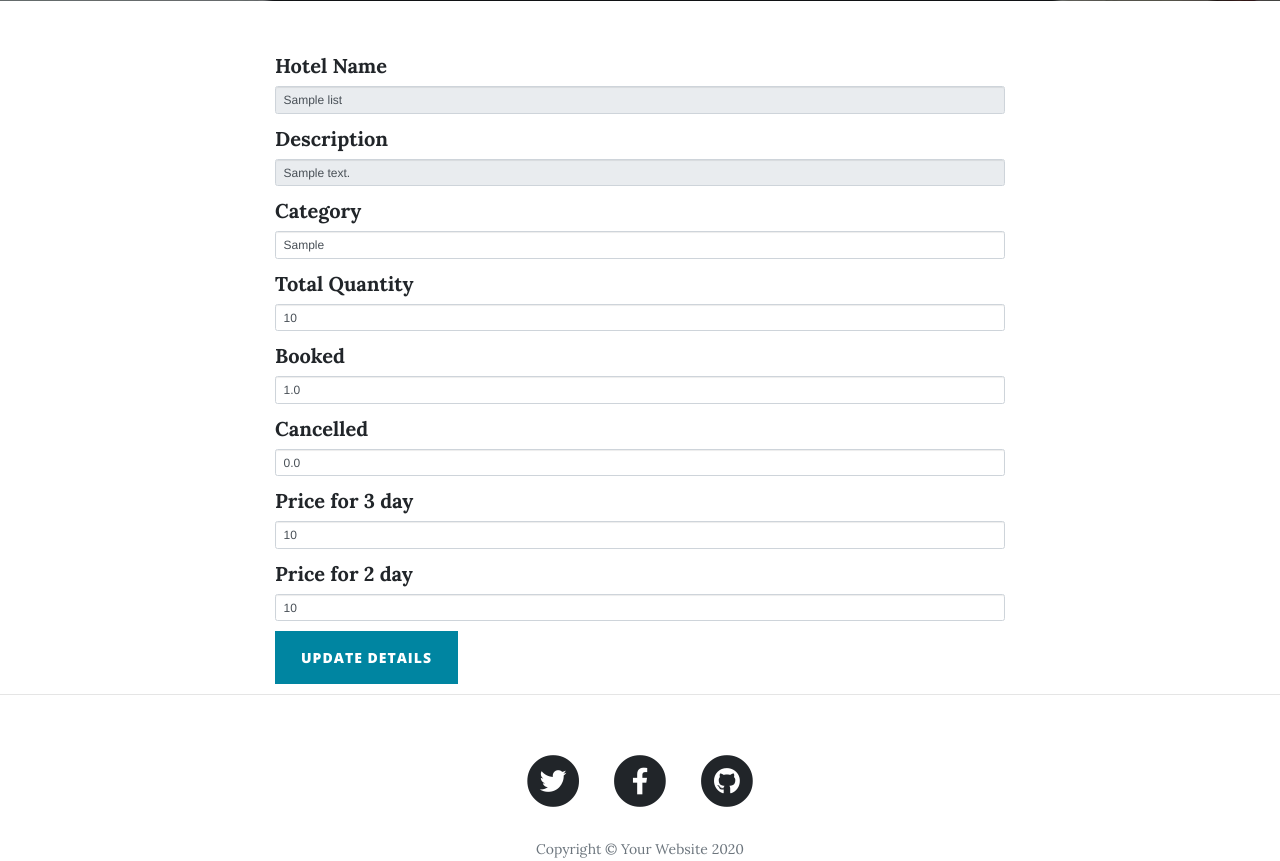
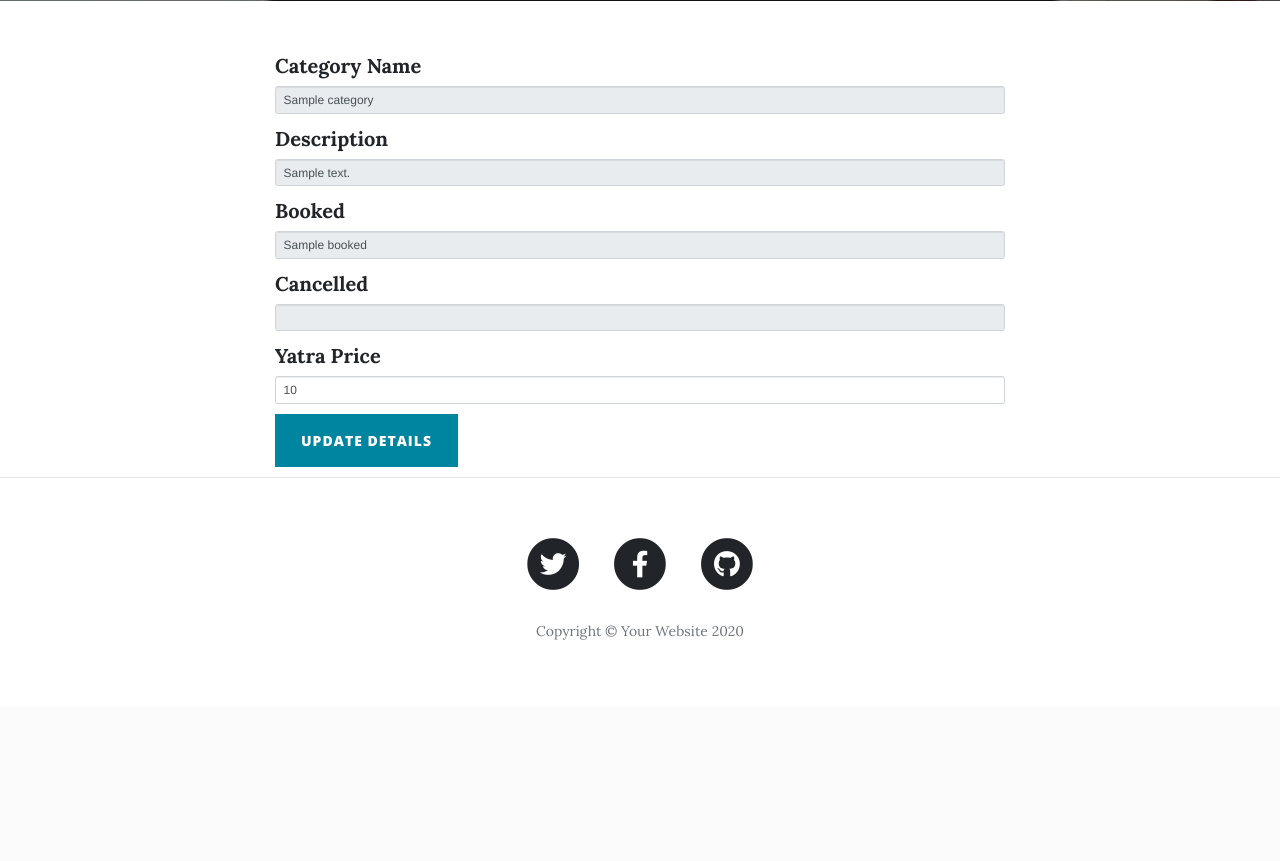
Before and after one commit to laveen01/sp-3c_yatra-1, a Flask app: template templates/update_hotel_details.html in a window 1280 px wide. Shown: the part 531-1392 px from the top of the page. After the commit the page ends 1171 px from the top, so only its background shows below. Run offline with Flask 2, Linux system fonts and the light colour scheme; tables that the repository leaves empty hold one stand-in row (values such as "Sample post"); the template is opened without the code that fills it: values that come from a table or form of the project are taken from there, most other values are stand-ins (such as "Sample title", 1, 10 or a date in 2020); some libraries are stand-ins or nearby versions.

Commit message:
Update update_hotel_details.html

```diff
--- a/templates/update_hotel_details.html
+++ b/templates/update_hotel_details.html
@@ -27,48 +27,48 @@
 
           <form method="POST" action="{{ url_for('update_hotel_details') }}">
               <input type="hidden" name="csrf_token" value="{{ csrf_token() }}" />
-              <input type="hidden" name="hotel_id" value="{{ hotel.id }}">
+              <input type="hidden" name="category_id" value="{{ category.id }}">
 
-          <!-- Example field for hotel ID (assuming 'id' is the field name) -->
+          <!-- Example field for category ID (assuming 'id' is the field name) -->
           <div class="form-group">
-            <label for="hotel_name">Hotel Name</label>
-            <input type="text" class="form-control" id="hotel_name" name="hotel_name" value="{{ hotel.name }}" readonly>
+            <label for="category_name">Category Name</label>
+            <input type="text" class="form-control" id="category_name" name="category_name" value="{{ category.name }}" readonly>
           </div>
 
           <div class="form-group">
             <label for="description">Description</label>
-            <input type="text" class="form-control" id="description" name="description" value="{{ hotel.description }}" readonly>
+            <input type="text" class="form-control" id="description" name="description" value="{{ category.description }}" readonly>
           </div>
 
-          <div class="form-group">
-            <label for="category">Category</label>
-            <input type="text" class="form-control" id="category" name="category" value="{{ hotel.category }}" >
-          </div>
+<!--          <div class="form-group">-->
+<!--            <label for="category">Category</label>-->
+<!--            <input type="text" class="form-control" id="category" name="category" value="{{ category.category }}" >-->
+<!--          </div>-->
 
-          <div class="form-group">
-            <label for="quantity">Total Quantity</label>
-            <input type="text" class="form-control" id="quantity" name="quantity" value="{{ hotel.quantity }}" >
-          </div>
+<!--          <div class="form-group">-->
+<!--            <label for="quantity">Total Quantity</label>-->
+<!--            <input type="text" class="form-control" id="quantity" name="quantity" value="{{ category.quantity }}" readonly>-->
+<!--          </div>-->
 
           <div class="form-group">
             <label for="booked">Booked</label>
-            <input type="text" class="form-control" id="booked" name="booked" value="{{ hotel.booked }}" >
+            <input type="text" class="form-control" id="booked" name="booked" value="{{ category.booked }}" readonly>
           </div>
 
           <div class="form-group">
             <label for="cancelled">Cancelled</label>
-            <input type="text" class="form-control" id="cancelled" name="cancelled" value="{{ hotel.cancelled }}" >
+            <input type="text" class="form-control" id="cancelled" name="cancelled" value="{{ category.cancelled }}" readonly>
           </div>
 
           <div class="form-group">
-            <label for="price_3_day">Price for 3 day</label>
-            <input type="text" class="form-control" id="price_3_day" name="price_3_day" value="{{ hotel.price_3_day }}" >
+            <label for="price_yatra">Yatra Price</label>
+            <input type="text" class="form-control" id="price_yatra" name="price_yatra" value="{{ category.price_yatra }}" >
           </div>
 
-          <div class="form-group">
-            <label for="price_2_day">Price for 2 day</label>
-            <input type="text" class="form-control" id="price_2_day" name="price_2_day" value="{{ hotel.price_2_day }}" >
-          </div>
+<!--          <div class="form-group">-->
+<!--            <label for="price_2_day">Price for 2 day</label>-->
+<!--            <input type="text" class="form-control" id="price_2_day" name="price_2_day" value="{{ category.price_2_day }}" >-->
+<!--          </div>-->
 
 
           <!-- Example field for guest name -->
```
